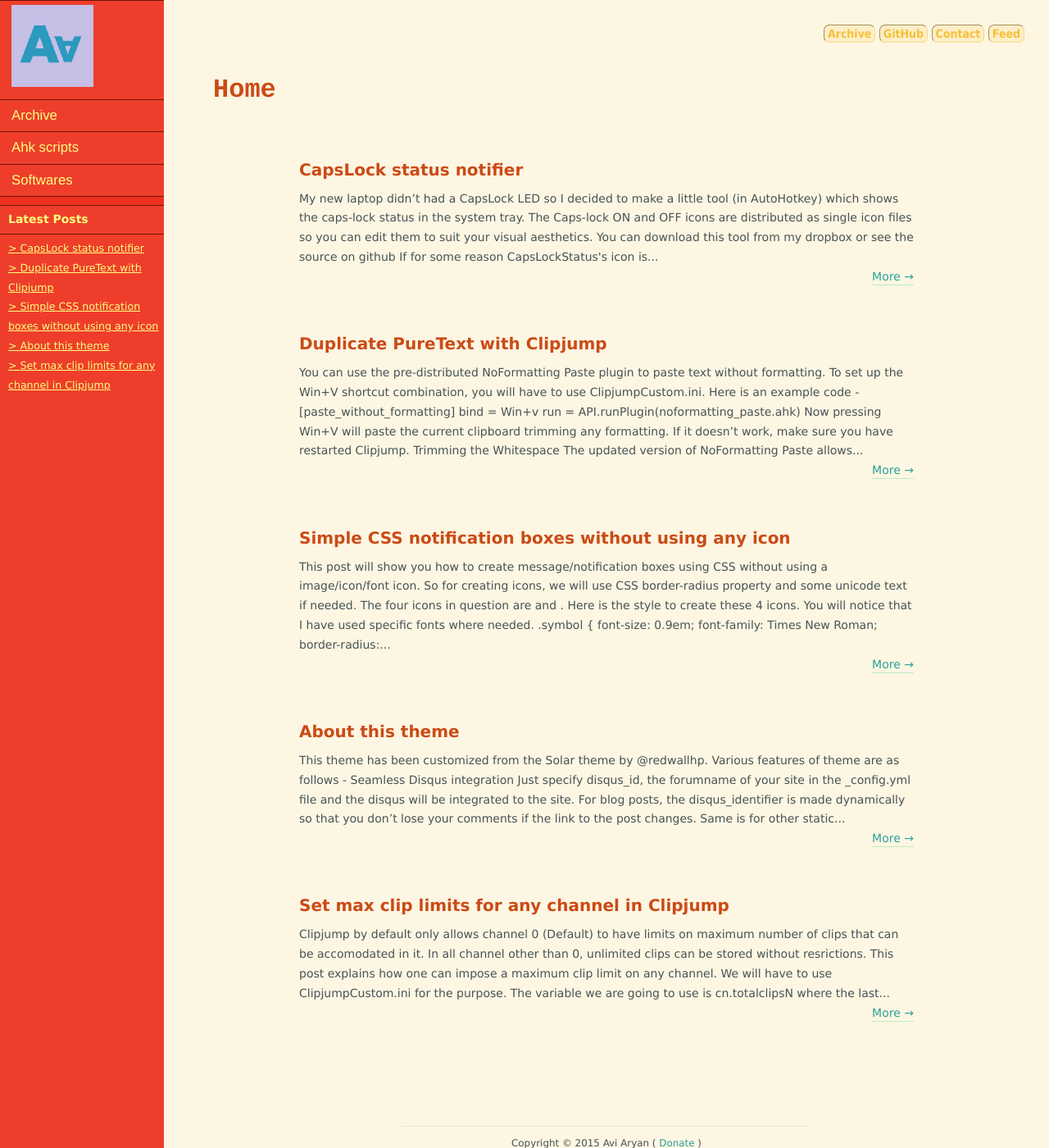
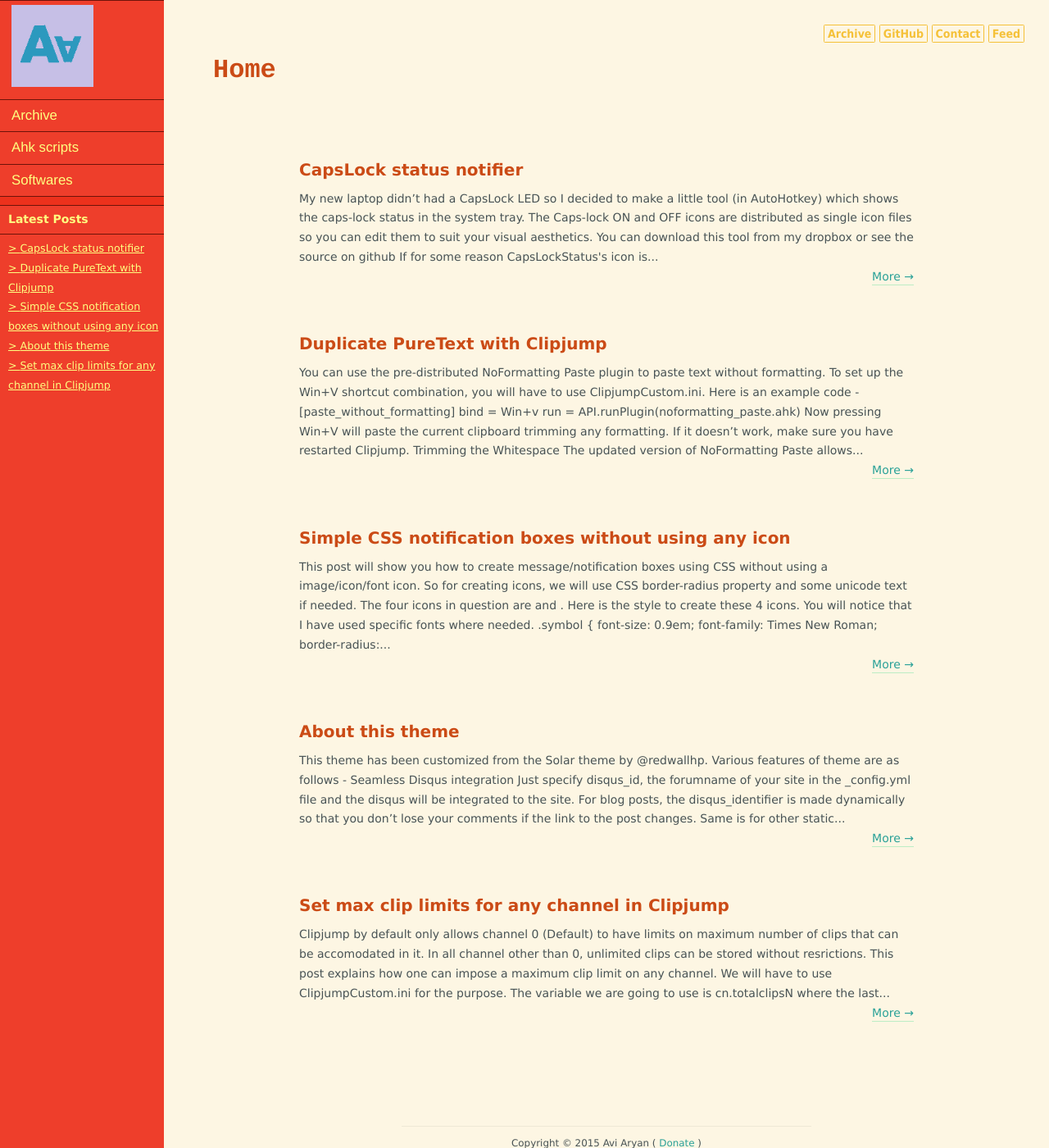
Before and after one commit to aviaryan/aviaryan.github.com-retired-2018, a Jekyll site: the page built from index.html, in a window 1280 px wide and 1400 px high. Shown: the whole window at 82% size. Built offline with Jekyll 4.4.1, drawn with Linux system fonts in a browser that asks for light colours; Markdown is read by kramdown in place of the engine named in the settings; the list of posts is cut into pages by our own code; comment, search, counter and statistics services are not loaded.

Commit message:
modified top right bar style a bit

```diff
--- a/assets/css/colors-light.css
+++ b/assets/css/colors-light.css
@@ -86,9 +86,7 @@ blockquote {
 }
 
 .inbutton {
-	background-color: #FDEEC8;
 	color: #F5C138;
-	border-color: #F9D986;
 }
 
 em, .concrete { background: #F9E0A2; }
--- a/assets/css/style.css
+++ b/assets/css/style.css
@@ -130,9 +130,9 @@ em, .concrete {
 	font-family:Tahoma,Geneva,Arial,sans-serif;
 	padding:2px 4px 2px 4px;
     border:1px solid;
-    border-style: inset;
+    border-style: ;
     font-weight: bold;
-	border-radius:.5em;
+	border-radius:.1em;
 }
 
 .button-tag {
@@ -267,6 +267,7 @@ h2,h3,h4 { margin: 0 0 5px 0; }
 
 #rightbar {
 	float: right;
+	right: 10px;
 }
 
 #content {
```
Also changed, not shown: _layouts/default.html (+3 -9 lines).
